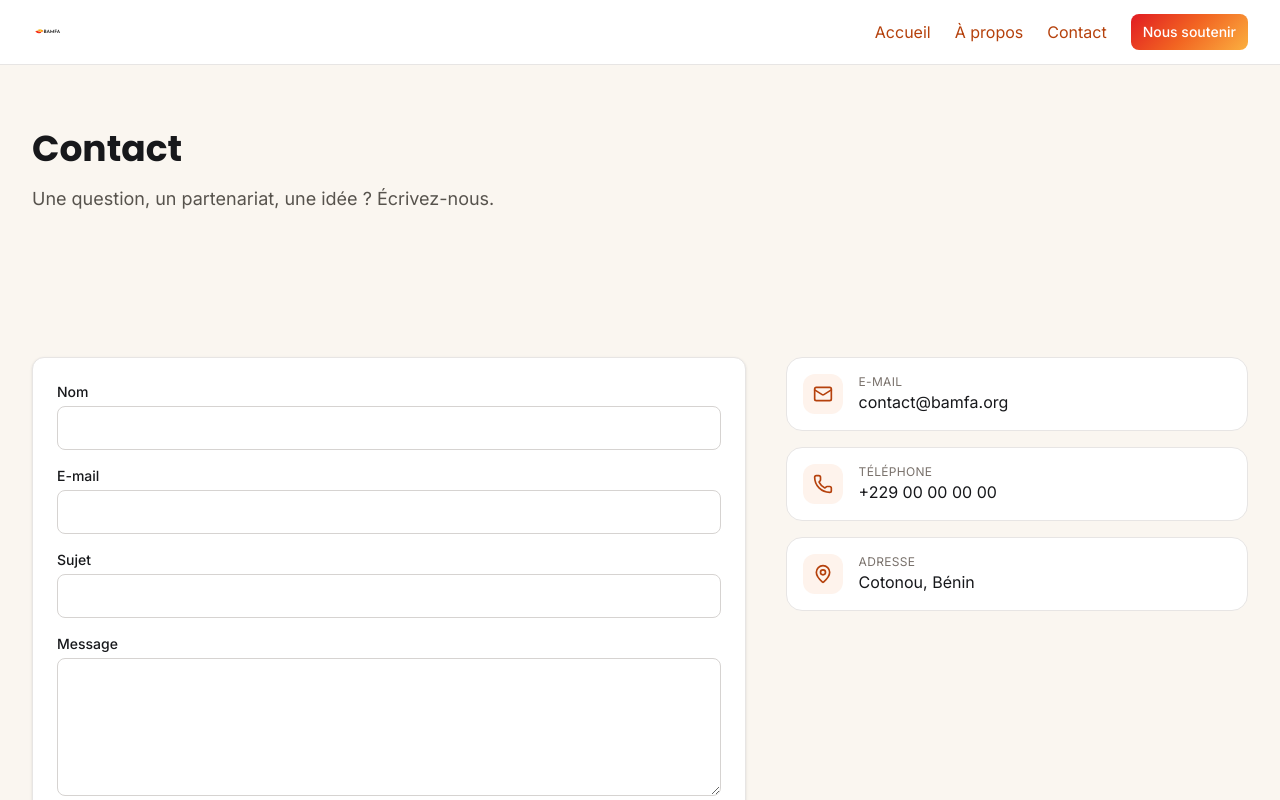
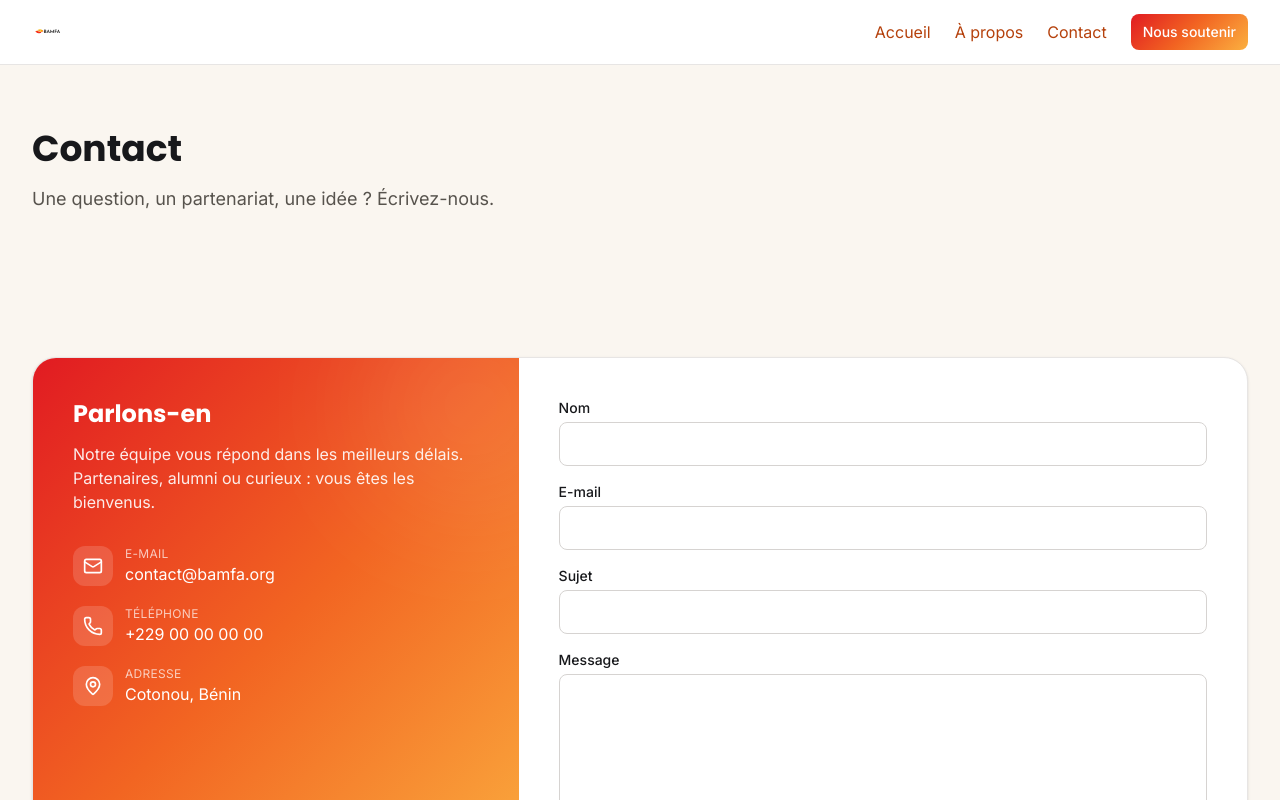
Before and after one commit to bamfatech/plateforme-bamfa-frontend, a Next.js app: page /contact in a window 1280 px wide. Shown: the top 800 px of the page. Built offline with nearby package versions, Linux system fonts and the light colour scheme.

Commit message:
feat(frontend): photos des membres d'equipe + refonte de la page contact (panneau degrade + formulaire)

```diff
--- a/app/(public)/a-propos/page.tsx
+++ b/app/(public)/a-propos/page.tsx
@@ -155,7 +155,7 @@ export default function AboutPage() {
                   key={`${member.name}-${index}`}
                   className="flex items-center gap-4 rounded-2xl border border-stone-200 bg-white p-6 shadow-sm"
                 >
-                  <Avatar name={member.name} />
+                  <Avatar name={member.name} src={member.imageSrc} />
                   <div>
                     <div className="font-heading text-lg font-semibold text-ink">
                       {member.name}
--- a/app/(public)/contact/page.tsx
+++ b/app/(public)/contact/page.tsx
@@ -1,6 +1,5 @@
 import { Mail, MapPin, Phone } from "lucide-react";
 
-import { Card } from "@/components/ui/Card";
 import { Container } from "@/components/ui/Container";
 import { Section } from "@/components/ui/Section";
 import { ContactForm } from "@/components/contact/ContactForm";
@@ -23,36 +22,46 @@ export default function ContactPage() {
     <>
       <PageHeader title={contact.header.title} intro={contact.header.intro} />
       <Section className="bg-cream">
-        <Container className="grid grid-cols-1 gap-10 lg:grid-cols-5">
-          <Card className="lg:col-span-3">
-            <ContactForm />
-          </Card>
-          <div className="flex flex-col gap-4 lg:col-span-2">
+        <Container>
+          <div className="grid overflow-hidden rounded-3xl border border-stone-200 bg-white shadow-sm lg:grid-cols-5">
+            {/* Panneau dégradé */}
+            <div className="relative overflow-hidden bg-brand-gradient p-8 text-white sm:p-10 lg:col-span-2">
+              <div
+                aria-hidden="true"
+                className="pointer-events-none absolute -right-16 -top-16 h-56 w-56 rounded-full bg-white/10 blur-3xl"
+              />
+              <h2 className="relative font-heading text-2xl font-bold">{contact.panel.title}</h2>
+              <p className="relative mt-3 text-white/90">{contact.panel.text}</p>
+              <ul className="relative mt-8 space-y-5">
                 {coordinates.map((item) => {
                   const Icon = item.icon;
                   return (
-                <div
-                  key={item.label}
-                  className="flex items-center gap-4 rounded-xl border border-stone-200 bg-white p-4"
-                >
-                  <span className="inline-flex h-10 w-10 shrink-0 items-center justify-center rounded-lg bg-primary-50">
-                    <Icon className="h-5 w-5 text-primary-700" aria-hidden="true" />
+                    <li key={item.label} className="flex items-center gap-3">
+                      <span className="inline-flex h-10 w-10 shrink-0 items-center justify-center rounded-lg bg-white/15">
+                        <Icon className="h-5 w-5" aria-hidden="true" />
                       </span>
                       <div>
-                    <div className="text-xs uppercase tracking-wide text-stone-500">
+                        <div className="text-xs uppercase tracking-wide text-white/70">
                           {item.label}
                         </div>
                         {item.href ? (
-                      <a href={item.href} className="text-ink transition hover:text-primary-700">
+                          <a href={item.href} className="hover:underline">
                             {item.value}
                           </a>
                         ) : (
-                      <span className="text-ink">{item.value}</span>
+                          <span>{item.value}</span>
                         )}
                       </div>
-                </div>
+                    </li>
                   );
                 })}
+              </ul>
+            </div>
+
+            {/* Formulaire */}
+            <div className="p-8 sm:p-10 lg:col-span-3">
+              <ContactForm />
+            </div>
           </div>
         </Container>
       </Section>
--- a/components/ui/Avatar.tsx
+++ b/components/ui/Avatar.tsx
@@ -1,4 +1,22 @@
-export function Avatar({ name, className = "" }: { name: string; className?: string }) {
+import Image from "next/image";
+
+export function Avatar({
+  name,
+  src,
+  className = "",
+}: {
+  name: string;
+  src?: string;
+  className?: string;
+}) {
+  if (src) {
+    return (
+      <span className={`relative inline-block h-14 w-14 shrink-0 overflow-hidden rounded-full ${className}`}>
+        <Image src={src} alt={name} fill className="object-cover" sizes="56px" />
+      </span>
+    );
+  }
+
   const initials = name
     .trim()
     .split(/\s+/)
@@ -10,7 +28,7 @@ export function Avatar({ name, className = "" }: { name: string; className?: str
   return (
     <span
       aria-hidden="true"
-      className={`inline-flex h-14 w-14 items-center justify-center rounded-full bg-brand-gradient font-heading text-lg font-semibold text-white ${className}`}
+      className={`inline-flex h-14 w-14 shrink-0 items-center justify-center rounded-full bg-brand-gradient font-heading text-lg font-semibold text-white ${className}`}
     >
       {initials}
     </span>
--- a/content/contact.ts
+++ b/content/contact.ts
@@ -3,6 +3,10 @@ export const contact = {
   header: {
     title: "Contact",
     intro: "Une question, un partenariat, une idée ? Écrivez-nous.",
+  },
+  panel: {
+    title: "Parlons-en",
+    text: "Notre équipe vous répond dans les meilleurs délais. Partenaires, alumni ou curieux : vous êtes les bienvenus.",
   },
   coordinates: {
     email: "contact@bamfa.org",
--- a/content/org.ts
+++ b/content/org.ts
@@ -1,4 +1,4 @@
-// Contenu de substitution — à remplacer par le contenu officiel BAMFA (noms fictifs).
+// Contenu de substitution — à remplacer par le contenu officiel BAMFA (noms fictifs + photos).
 export const org = {
   header: {
     title: "Organigramme",
@@ -6,11 +6,11 @@ export const org = {
   },
   mandate: "Mandat 2024-2026",
   members: [
-    { name: "Aïcha Bello", role: "Président(e)" },
-    { name: "Koffi Dossa", role: "Vice-président(e)" },
-    { name: "Rita Aïna", role: "Secrétaire général(e)" },
-    { name: "Serge Houngbé", role: "Trésorier(ère)" },
-    { name: "Fatou Kora", role: "Responsable communication" },
-    { name: "Yao Mensah", role: "Responsable programmes" },
+    { name: "Aïcha Bello", role: "Président(e)", imageSrc: "https://picsum.photos/seed/bamfa-member1/240/240" },
+    { name: "Koffi Dossa", role: "Vice-président(e)", imageSrc: "https://picsum.photos/seed/bamfa-member2/240/240" },
+    { name: "Rita Aïna", role: "Secrétaire général(e)", imageSrc: "https://picsum.photos/seed/bamfa-member3/240/240" },
+    { name: "Serge Houngbé", role: "Trésorier(ère)", imageSrc: "https://picsum.photos/seed/bamfa-member4/240/240" },
+    { name: "Fatou Kora", role: "Responsable communication", imageSrc: "https://picsum.photos/seed/bamfa-member5/240/240" },
+    { name: "Yao Mensah", role: "Responsable programmes", imageSrc: "https://picsum.photos/seed/bamfa-member6/240/240" },
   ],
 };
```
Lines whose indentation alone changed are shown as unchanged.
